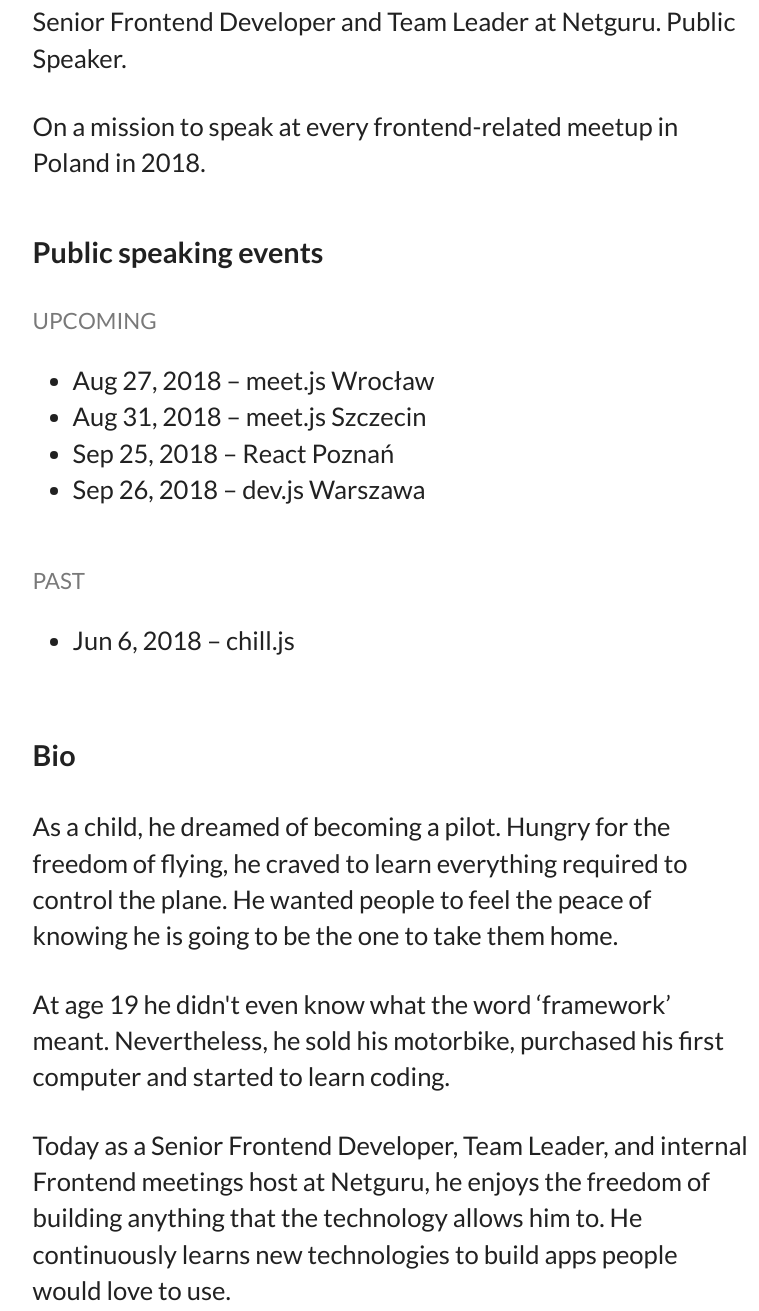
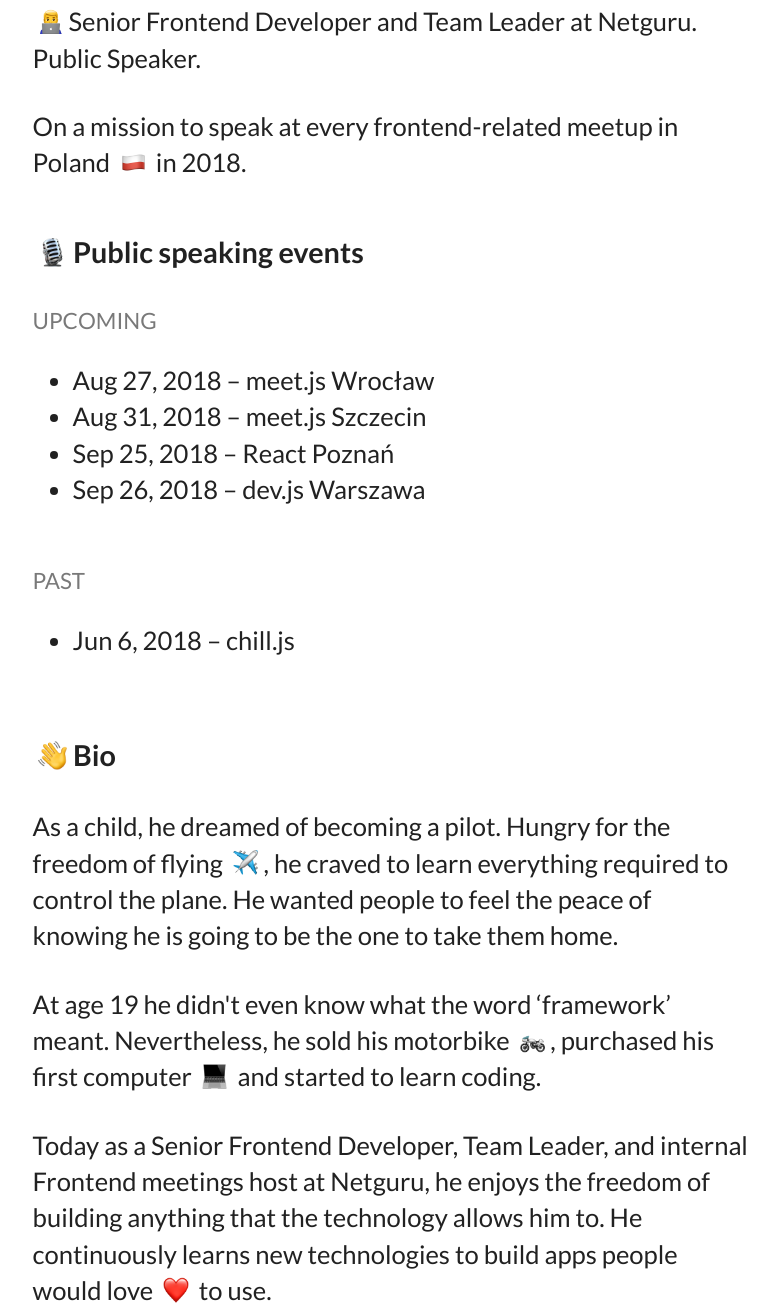
Before and after one commit to maciejmyslinski/maciejmyslinski.com, a Gatsby site: page / in a window 1280 px wide. Shown: the part 383-1694 px from the top of the page, without its empty margins (249-1008 px from the left). Built offline with nearby package versions, Linux system fonts and the light colour scheme; Gatsby itself is replaced by a stand-in of ours.

Commit message:
Add emojis

```diff
--- a/src/components/Avatar/Avatar.js
+++ b/src/components/Avatar/Avatar.js
@@ -1,8 +1,14 @@
 import styled from 'styled-components';
-import Img from 'gatsby-image';
+import avatar from '../../images/avatar.png';
 
-export default styled.img`
+const Avatar = styled.img`
   width: 12.5rem;
   border-radius: 12.5rem;
   margin: 0 auto;
-`
+`;
+
+Avatar.defaultProps = {
+  src: avatar,
+};
+
+export default Avatar;
--- /dev/null
+++ b/src/components/Emoji/Emoji.js
@@ -0,0 +1,62 @@
+import styled from 'styled-components';
+import { oneOf } from 'prop-types';
+import manTechnologist from './emojis/man-technologist.png';
+import studioMicrophone from './emojis/studio-microphone.png';
+import wavingHand from './emojis/waving-hand.png';
+import airplane from './emojis/airplane.png';
+import motorcycle from './emojis/motorcycle.png';
+import laptopComputer from './emojis/laptop-computer.png';
+import redHeart from './emojis/red-heart.png';
+import falgPoland from './emojis/flag-poland.png';
+
+const Emoji = styled.i`
+  display: inline-block;
+  line-height: inherit;
+  height: 1em;
+  width: 1em;
+  background-position: center;
+  background-repeat: no-repeat;
+  background-size: contain;
+  vertical-align: middle;
+  position: relative;
+  bottom: 0.2rem;
+  margin: 0 0.2em;
+
+  ${({ name }) => {
+    switch (name) {
+      case 'man-technologist':
+        return { backgroundImage: `url(${manTechnologist})` };
+      case 'studio-microphone':
+        return { backgroundImage: `url(${studioMicrophone})` };
+      case 'waving-hand':
+        return { backgroundImage: `url(${wavingHand})` };
+      case 'airplane':
+        return { backgroundImage: `url(${airplane})` };
+      case 'motorcycle':
+        return { backgroundImage: `url(${motorcycle})` };
+      case 'laptop-computer':
+        return { backgroundImage: `url(${laptopComputer})` };
+      case 'red-heart':
+        return { backgroundImage: `url(${redHeart})` };
+      case 'flag-poland':
+        return { backgroundImage: `url(${falgPoland})` };
+      default:
+        return null;
+    }
+  }};
+`;
+
+Emoji.propTypes = {
+  name: oneOf([
+    'man-technologist',
+    'studio-microphone',
+    'waving-hand',
+    'airplane',
+    'motorcycle',
+    'laptop-computer',
+    'red-heart',
+    'flag-poland',
+  ]),
+};
+
+export default Emoji;
--- a/src/pages/index.js
+++ b/src/pages/index.js
@@ -8,7 +8,7 @@ import H2 from '../components/H2/H2';
 import H3 from '../components/H3/H3';
 import P from '../components/P/P';
 import Avatar from '../components/Avatar/Avatar';
-import avatar from '../images/avatar.png';
+import Emoji from '../components/Emoji/Emoji';
 
 injectGlobal`
   html {
@@ -43,13 +43,20 @@ export default props => (
         content="My mission in 2018 is to speak at every frontend-related meetup in Poland."
       />
     </Helmet>
-    <Avatar src={avatar} />
+    <Avatar />
     <H1>Maciej Myśliński</H1>
-    <P>Senior Frontend Developer and Team Leader at Netguru. Public Speaker.</P>
     <P>
-      On a mission to speak at every frontend-related meetup in Poland in 2018.
+      <Emoji name="man-technologist" />
+      Senior Frontend Developer and Team Leader at Netguru. Public Speaker.
     </P>
-    <H2>Public speaking events</H2>
+    <P>
+      On a mission to speak at every frontend-related meetup in Poland{' '}
+      <Emoji name="flag-poland" /> in 2018.
+    </P>
+    <H2>
+      <Emoji name="studio-microphone" />
+      Public speaking events
+    </H2>
     <H3>Upcoming</H3>
     <ul>
       <li>Aug 27, 2018 – meet.js Wrocław</li>
@@ -61,23 +68,27 @@ export default props => (
     <ul>
       <li>Jun 6, 2018 – chill.js</li>
     </ul>
-    <H2>Bio</H2>
+    <H2>
+      <Emoji name="waving-hand" />
+      Bio
+    </H2>
     <P>
       As a child, he dreamed of becoming a pilot. Hungry for the freedom of
-      flying, he craved to learn everything required to control the plane. He
-      wanted people to feel the peace of knowing he is going to be the one to
-      take them home.
+      flying <Emoji name="airplane" />, he craved to learn everything required
+      to control the plane. He wanted people to feel the peace of knowing he is
+      going to be the one to take them home.
     </P>
     <P>
       At age 19 he didn't even know what the word ‘framework’ meant.
-      Nevertheless, he sold his motorbike, purchased his first computer and
-      started to learn coding.
+      Nevertheless, he sold his motorbike <Emoji name="motorcycle" />, purchased
+      his first computer <Emoji name="laptop-computer" /> and started to learn
+      coding.
     </P>
     <P>
       Today as a Senior Frontend Developer, Team Leader, and internal Frontend
       meetings host at Netguru, he enjoys the freedom of building anything that
       the technology allows him to. He continuously learns new technologies to
-      build apps people would love to use.
+      build apps people would love <Emoji name="red-heart" /> to use.
     </P>
   </Wrapper>
 );
```
Also changed, not shown: src/components/Emoji/emojis/airplane.png (added), src/components/Emoji/emojis/flag-poland.png (added), src/components/Emoji/emojis/laptop-computer.png (added), src/components/Emoji/emojis/man-technologist.png (added), src/components/Emoji/emojis/motorcycle.png (added), src/components/Emoji/emojis/red-heart.png (added), src/components/Emoji/emojis/studio-microphone.png (added), src/components/Emoji/emojis/waving-hand.png (added).
